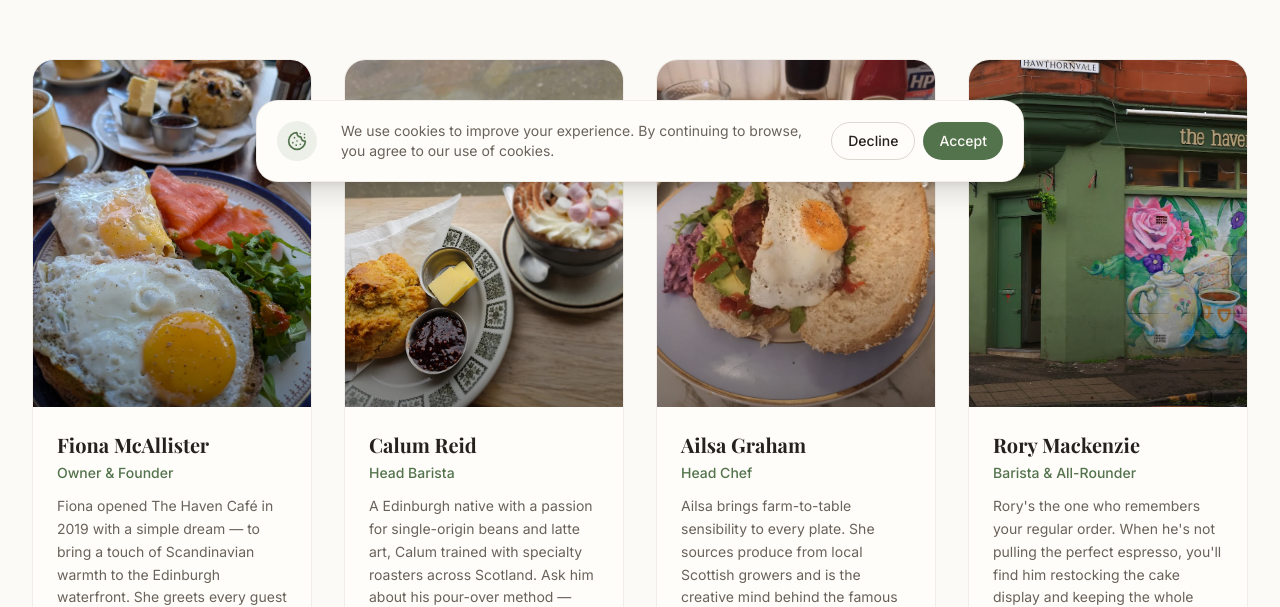
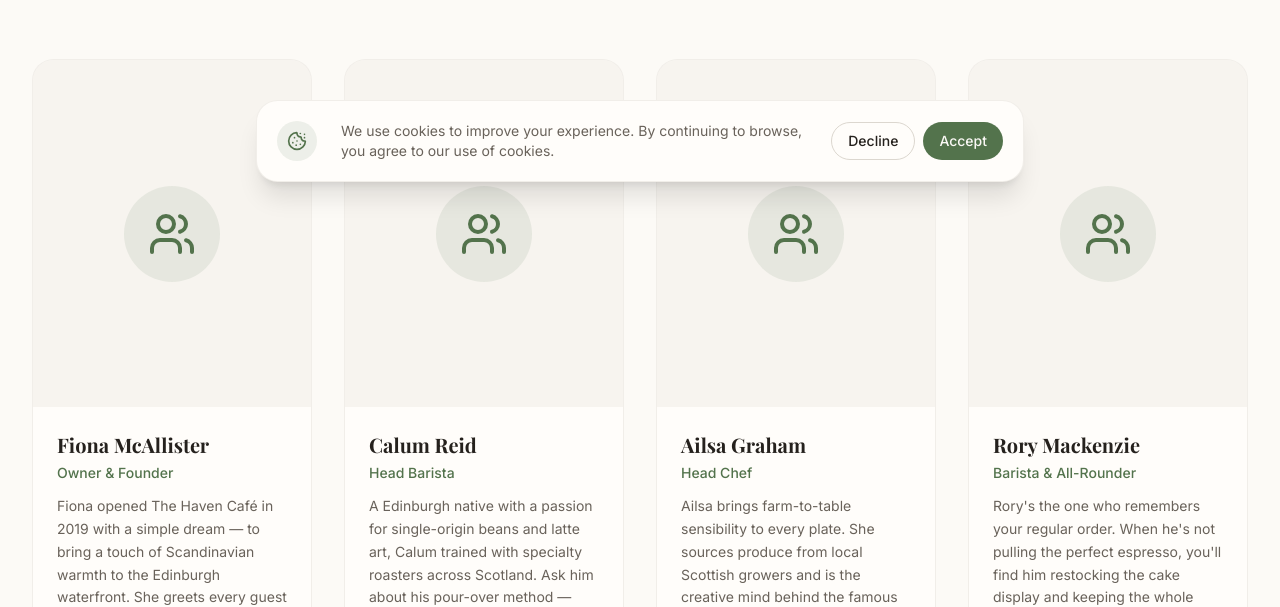
Before and after one commit to samratewal/the-haven-cafe, a Next.js app: page /team in a window 1280 px wide. Shown: the part 594-1201 px from the top of the page. Built offline with nearby package versions, Linux system fonts and the light colour scheme; a web font is replaced by a local one.

Commit message:
fix: remove food photos from team cards, use avatar icons instead

```diff
--- a/src/app/team/page.tsx
+++ b/src/app/team/page.tsx
@@ -1,5 +1,4 @@
 import type { Metadata } from "next";
-import Image from "next/image";
 import { Coffee, Heart, Users } from "lucide-react";
 import { ButtonLink } from "@/components/ui/button-link";
 import { teamMembers, cafeInfo } from "@/lib/cafe-data";
@@ -41,16 +40,11 @@ export default function TeamPage() {
                 key={member.name}
                 className="group flex flex-col overflow-hidden rounded-2xl border border-border/40 bg-card transition-all hover:shadow-xl"
               >
-                {/* Photo */}
-                <div className="relative aspect-[4/5] overflow-hidden">
-                  <Image
-                    src={member.image}
-                    alt={`${member.name} — ${member.role} at The Haven Café`}
-                    fill
-                    sizes="(max-width: 640px) 100vw, (max-width: 1024px) 50vw, 25vw"
-                    className="object-cover transition-transform duration-500 group-hover:scale-105"
-                  />
-                  <div className="absolute inset-0 bg-gradient-to-t from-black/40 via-transparent to-transparent" />
+                {/* Avatar icon */}
+                <div className="flex aspect-[4/5] items-center justify-center bg-secondary/40">
+                  <div className="flex h-24 w-24 items-center justify-center rounded-full bg-primary/10 transition-transform duration-500 group-hover:scale-105">
+                    <Users className="h-12 w-12 text-primary" />
+                  </div>
                 </div>
 
                 {/* Info */}
```
